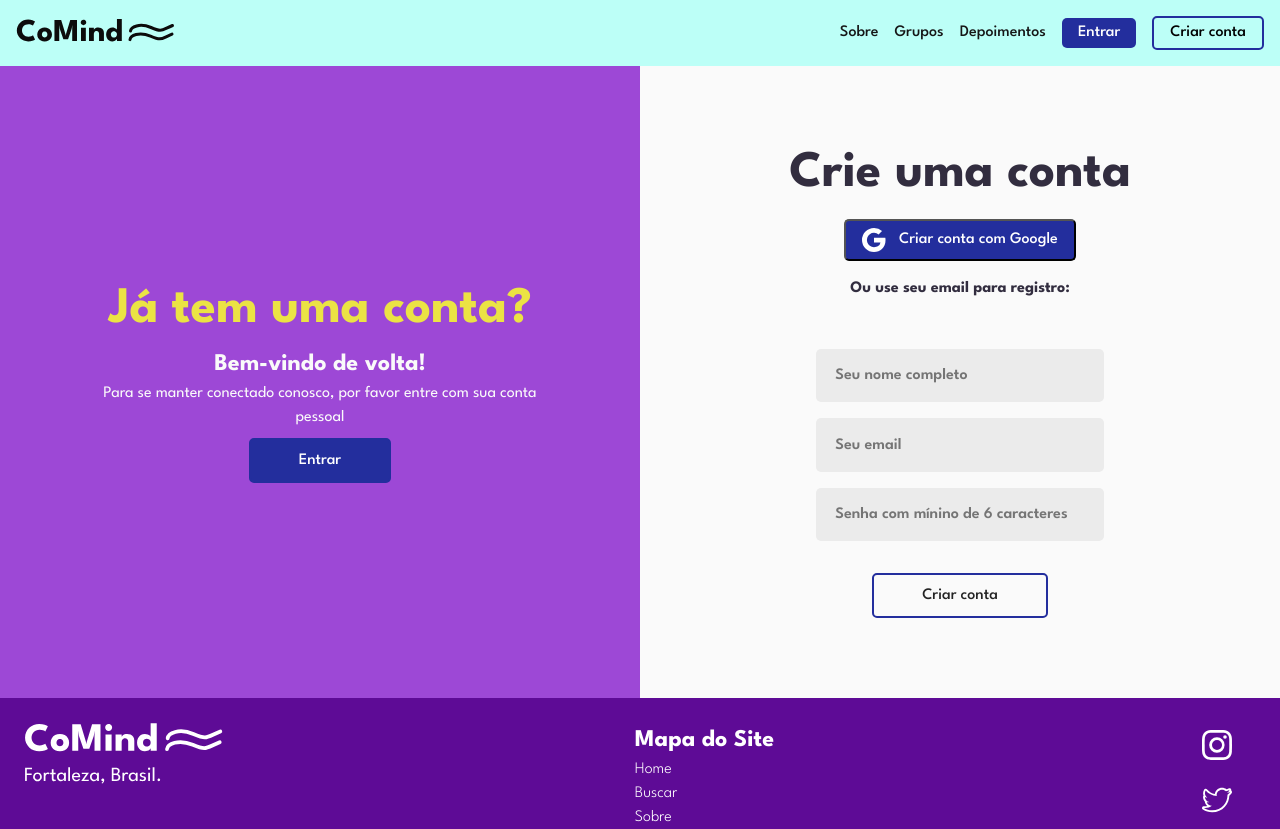
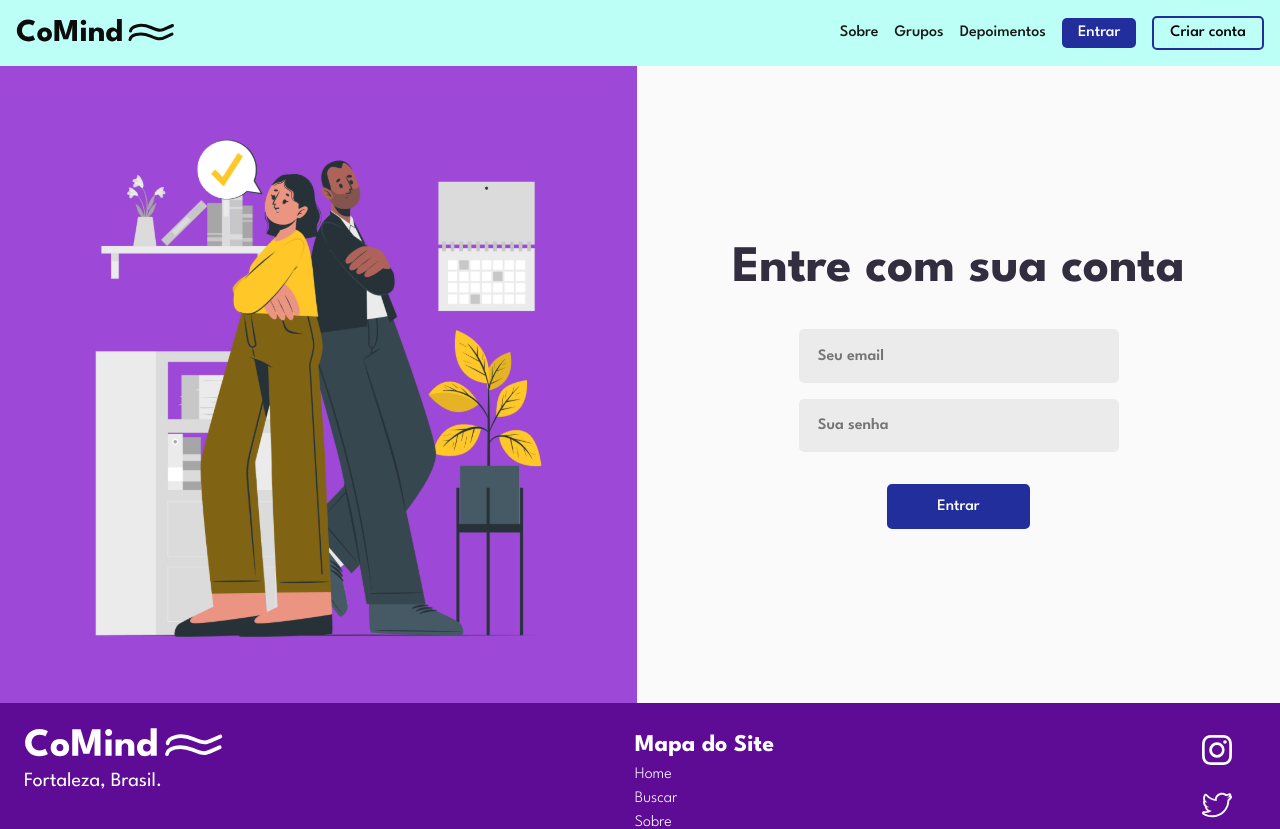
Before and after one commit to ingrydf12/coMind-Front, a React (Vite) app: page /auth in a window 1280 px wide. Shown: the top 829 px of the page. Built offline with nearby package versions, Linux system fonts and the light colour scheme.

Commit message:
fix: all auth-pages

```diff
--- a/src/pages/Login/Login.jsx
+++ b/src/pages/Login/Login.jsx
@@ -1,45 +1,51 @@
 import Button from "../../components/Button/Button"
-import CustomLink from "../../components/CustomLink/CustomLink"
-import "../../styles/Login.css"
+import React from "react"
+import '../../styles/Login.css';
+import { authenticateUser } from '../../utils/validation';
+import { useState } from "react";
 
 const Login = () => {
+    const [email, setEmail] = useState('');
+    const [password, setPassword] = useState('');
+    const [loading, setLoading] = useState(false);
+    const [error, setError] = useState('');
+    const [successMessage, setSuccessMessage] = useState('');
+
+    const handleLogin = async (event) => {
+        event.preventDefault();
+        setLoading(true);
+        setError('');
+        setSuccessMessage('');
+
+        try {
+            const response = await authenticateUser(email, password); // chama a função de autenticação passando o email e senha aqui
+            setSuccessMessage(response.message);
+        } catch (err) {
+            setError(err.message);
+        } finally {
+            setLoading(false);
+        }
+    };
+
     return (
-        <main className="login-container">
-            <div className="login-auth">
-                <h1 id="accent">Já tem uma conta?</h1>
-                <div className="login-auth-container"><h2>Bem-vindo de volta!</h2>
-                    <p>Para se manter conectado conosco,
-                        por favor entre com sua conta pessoal</p></div>
+        <main className="log-container">
+            <div className="log-banner">
+                <img src="src/assets/authMedia.svg" alt="logo"></img>
+            </div>
+            <div className="sign-log">
+                <h1>Entre com sua conta</h1>
+                <form className="form-log" onSubmit={handleLogin}>
+                    <div className="form-log-components">
+                        <input type="email" id="email" placeholder="Seu email" onChange={(e) => setEmail(e.target.value)} />
+                        <input type="password" id="password" placeholder="Sua senha" onChange={(e) => setPassword(e.target.value)} />
+                    </div>
+                    <Button className="classBtn-out-prim" buttonText="Entrar" isOutlined={true} type="submit" />
+                </form>
 
-
-                <Button className="classBtn-prim" buttonText="Entrar" isOutlined={true} />
-            </div>
-
-            <div className="register-auth">
-                <h1>Crie uma conta</h1>
-                <div>
-                    <button className="btn-primary">
-                        <svg xmlns="http://www.w3.org/2000/svg" width="24" height="32" fill="currentColor" class="bi bi-google" viewBox="0 0 16 16">
-                            <path d="M15.545 6.558a9.4 9.4 0 0 1 .139 1.626c0 2.434-.87 4.492-2.384 5.885h.002C11.978 15.292 10.158 16 8 16A8 8 0 1 1 8 0a7.7 7.7 0 0 1 5.352 2.082l-2.284 2.284A4.35 4.35 0 0 0 8 3.166c-2.087 0-3.86 1.408-4.492 3.304a4.8 4.8 0 0 0 0 3.063h.003c.635 1.893 2.405 3.301 4.492 3.301 1.078 0 2.004-.276 2.722-.764h-.003a3.7 3.7 0 0 0 1.599-2.431H8v-3.08z" />
-                        </svg>
-                        <p>Criar conta com Google</p>
-                    </button>
-                </div>
-                <h4>Ou use seu email para registro:</h4>
-
-
-                <form className="form-signin" action="">
-                    <div className="form-signin-components">
-                        <input placeholder="Seu nome completo" />
-                        <input placeholder="Seu email" />
-                        <input placeholder="Senha com mínino de 6 caracteres" />
-                    </div>
-
-                    <Button className="classBtn-out-prim" buttonText="Criar conta" isOutlined={false} />
-                </form>
+                {error && <p style={{ color: 'red' }}>{error}</p>}
+                {successMessage && <p style={{ color: 'green' }}>{successMessage}</p>}
             </div>
         </main>
     )
 }
-
 export default Login;
--- a/src/pages/Register/Register.jsx
+++ b/src/pages/Register/Register.jsx
@@ -12,11 +12,11 @@ const Register = () => {
                 <h1>Crie sua conta</h1>
             <form className="form-signin" action="">
                     <div className="form-signin-components">
-                        <input placeholder="Seu nome completo" />
-                        <input placeholder="Seu email" />
-                        <input placeholder="Senha com mínino de 6 caracteres" />
+                        <input type="text" placeholder="Seu nome completo" />
+                        <input type="email" placeholder="Seu email" />
+                        <input type="password" placeholder="Senha com mínimo de 6 caracteres" />
                     </div>
-                    <Button className="classBtn-out-prim" buttonText="Criar conta" isOutlined={false} />
+                    <Button type="submit" className="classBtn-out-prim" buttonText="Criar conta" isOutlined={false} />
                 </form>
             </div>
         </main>
--- /dev/null
+++ b/src/styles/Connect.css
@@ -0,0 +1,84 @@
+* {
+    padding: 0;
+    margin: 0;
+    box-sizing: border-box;
+    font-family: 'League Spartan';
+}
+
+#accent {
+    color: #EBE344;
+}
+
+.login-container {
+    display: flex;
+    width: 100%;
+    text-align: center;
+
+}
+
+.login-auth {
+    padding: 5rem;
+    background-color: #9D48D6;
+    width: 100%;
+    align-items: center;
+    justify-items: center;
+    align-content: center;
+    color: #fafafa;
+}
+
+.login-auth-container{
+    padding: 0.5rem;
+}
+
+.register-auth {
+    display: flex;
+    flex-direction: column;
+    padding: 5rem;
+    background-color: #fafafa;
+    color: #322D3F;
+    width: 100%;
+    gap: 1rem;
+    align-items: center;
+}
+
+.form-signin {
+    flex-direction: column;
+    gap: 1rem;
+    background-color: #fafafa;
+    color: #322D3F;
+    align-items: center;
+    justify-items: center;
+    width: 100%;
+}
+
+.form-signin-components {
+    display: flex;
+    flex-direction: column;
+    gap: 1rem;
+    background-color: #fafafa;
+    color: #322D3F;
+    padding: 2rem 0;
+    align-items: center;
+    width: 100%;
+}
+
+.form-signin-components input {
+    padding: 1.2rem;
+    font-size: 1rem;
+    font-weight: 600;
+    border-radius: 5px;
+    background-color: #EBEBEB;
+    border: none;
+    width: 60%;
+    color: #322D3F;
+}
+
+
+@media only screen and (max-width: 600px){
+    .login-container{
+        flex-direction: column;
+    }
+    .form-signin-components input {
+        width: 90%;
+    }
+}
--- a/src/styles/Login.css
+++ b/src/styles/Login.css
@@ -1,57 +1,37 @@
-* {
+*{
+    margin: 0;
     padding: 0;
-    margin: 0;
     box-sizing: border-box;
     font-family: 'League Spartan';
 }
 
-#accent {
-    color: #EBE344;
+.log-container{
+    display: flex;
+    flex-direction: row;
+    justify-content: center;
 }
 
-.login-container {
+.log-banner{
     display: flex;
-    width: 100%;
-    text-align: center;
-
+    padding: 2rem;
+    background-color: #9D48D6;
+    justify-items: center;
+    justify-content: center;
 }
 
-.login-auth {
-    padding: 5rem;
-    background-color: #9D48D6;
-    width: 100%;
-    align-items: center;
+.sign-log {
+    background-color: #fafafa;
+    color: #322D3F;
     justify-items: center;
     align-content: center;
-    color: #fafafa;
+    padding: 3rem;
 }
 
-.login-auth-container{
-    padding: 0.5rem;
+.form-log{
+    justify-items: center;
 }
 
-.register-auth {
-    display: flex;
-    flex-direction: column;
-    padding: 5rem;
-    background-color: #fafafa;
-    color: #322D3F;
-    width: 100%;
-    gap: 1rem;
-    align-items: center;
-}
-
-.form-signin {
-    flex-direction: column;
-    gap: 1rem;
-    background-color: #fafafa;
-    color: #322D3F;
-    align-items: center;
-    justify-items: center;
-    width: 100%;
-}
-
-.form-signin-components {
+.form-log-components {
     display: flex;
     flex-direction: column;
     gap: 1rem;
@@ -62,23 +42,25 @@
     width: 100%;
 }
 
-.form-signin-components input {
+.form-log-components input {
     padding: 1.2rem;
     font-size: 1rem;
     font-weight: 600;
     border-radius: 5px;
     background-color: #EBEBEB;
     border: none;
-    width: 60%;
+    width: 20rem;
+    justify-content: center;
     color: #322D3F;
 }
 
+.log-banner, .sign-log{
+    width: 100%;
+    height: auto;
+}
 
 @media only screen and (max-width: 600px){
-    .login-container{
+    .log-container{
         flex-direction: column;
     }
-    .form-signin-components input {
-        width: 90%;
-    }
 }
--- a/src/styles/Register.css
+++ b/src/styles/Register.css
@@ -26,6 +26,32 @@
     padding: 3rem;
 }
 
+.form-signin{
+    justify-items: center;
+}
+
+.form-signin-components {
+    display: flex;
+    flex-direction: column;
+    gap: 1rem;
+    background-color: #fafafa;
+    color: #322D3F;
+    padding: 2rem 0;
+    align-items: center;
+    width: 100%;
+}
+
+.form-signin-components input {
+    padding: 1.2rem;
+    font-size: 1rem;
+    font-weight: 600;
+    border-radius: 5px;
+    background-color: #EBEBEB;
+    border: none;
+    width: 20rem;
+    color: #322D3F;
+}
+
 .register-banner, .register-log{
     width: 100%;
     height: auto;
```
Also changed, not shown: src/pages/Connect/Connect.jsx (added, +45 -0 lines).
